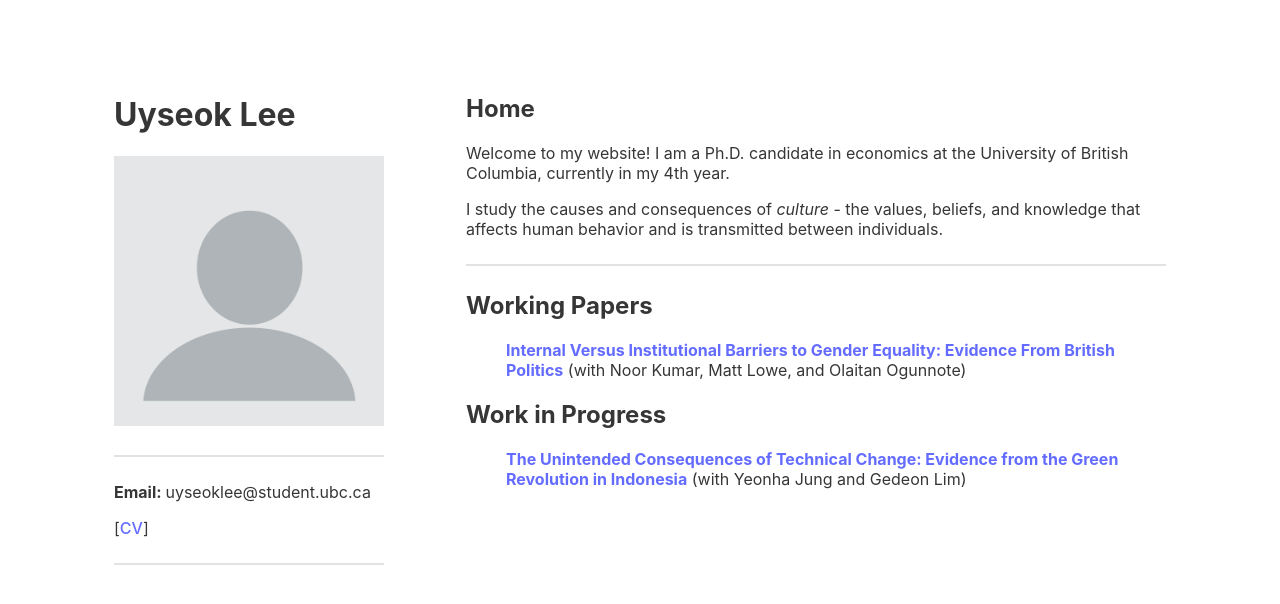
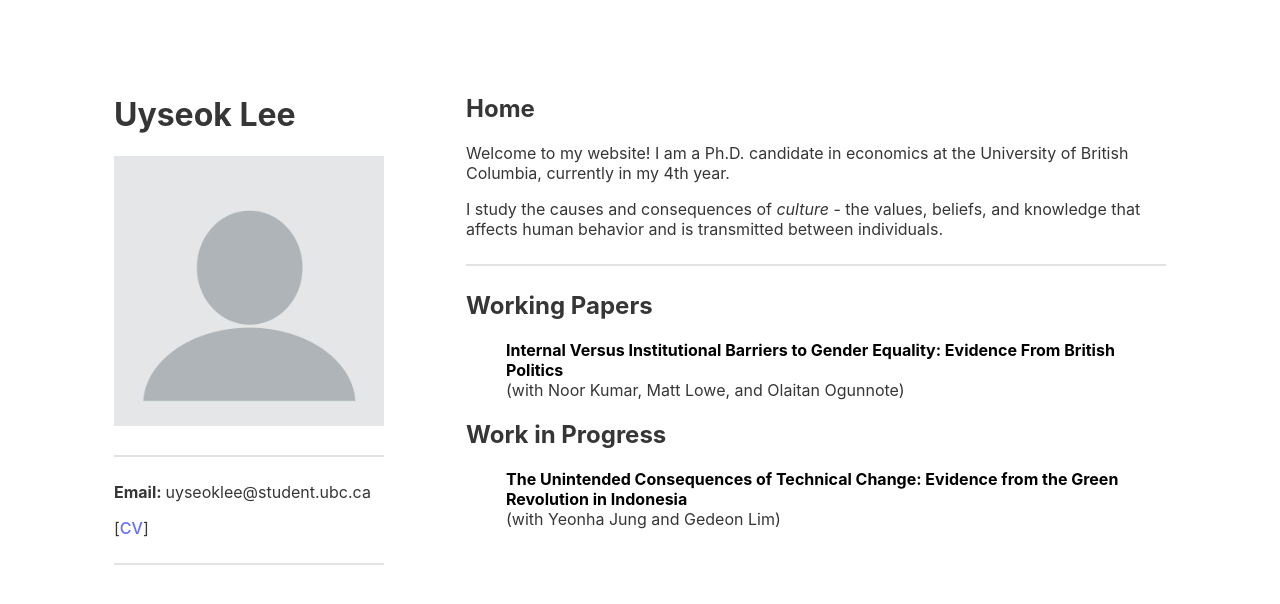
Before and after one commit to uyseoklee/uyseoklee.github.io, a React (Vite) app: page / in a window 1280 px wide. Shown: the top 604 px of the page. Built offline with nearby package versions, Linux system fonts and the light colour scheme.

Commit message:
#1 Change color and bold the font of paper titles

```diff
--- a/src/Components/Home.tsx
+++ b/src/Components/Home.tsx
@@ -28,7 +28,7 @@ const Home: React.FC = () => {
             {section.publications.map((publication, pubIndex) => (
               <li key={pubIndex}>
                 <a href={publication.link} target="_blank" rel="noopener noreferrer">
-                <b>{publication.title}</b>
+                <div style={{ color: 'black', fontSize: '16px', fontWeight: 'bold' }}>{publication.title}</div>
                 </a>
                 {/* Only render the description without the colon */}
                 <span> {publication.description}</span> {/* No colon here */}
```
